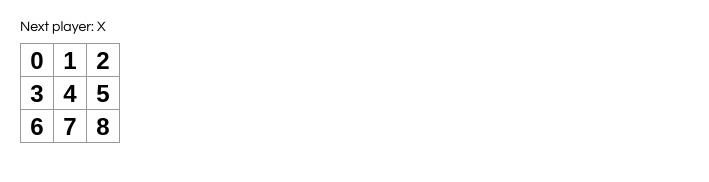
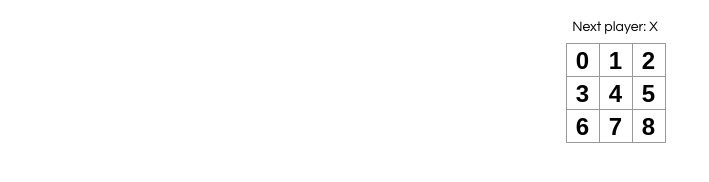
Before and after one commit to SunYoungKwon/react-tutorial, a React app: page / in a window 1280 px wide. Shown: the whole page, without its empty margins (0-709 px from the left). Built offline with nearby package versions, Linux system fonts and the light colour scheme.

Commit message:
게임판 화면 중앙으로 배치

```diff
--- a/src/index.css
+++ b/src/index.css
@@ -15,6 +15,7 @@ ol, ul {
 
 .status {
   margin-bottom: 10px;
+  text-align: center;
 }
 
 .square {
@@ -42,7 +43,8 @@ ol, ul {
 
 .game {
   display: flex;
-  flex-direction: row;
+  align-items: center;
+  justify-content: center;
 }
 
 .game-info {
```
